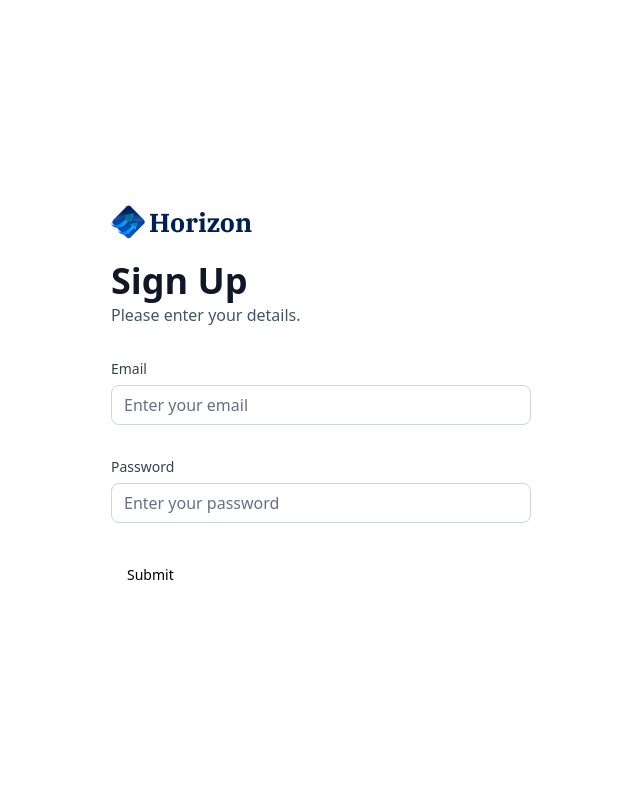
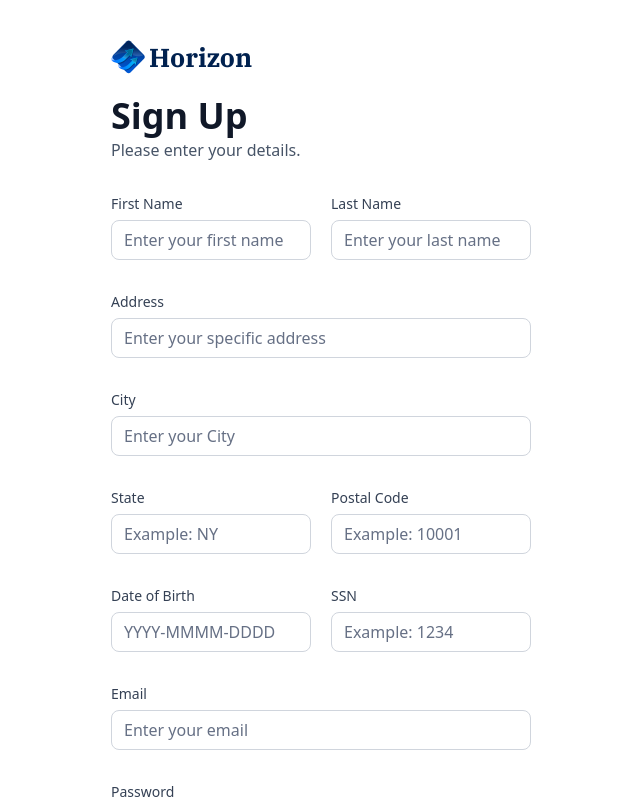
Before and after one commit to mohamed-helmy22020/banking, a Next.js app: page /sign-up in a window 1280 px wide. Shown: the top 800 px of the page, without its empty margins (319-959 px from the left). Built offline with nearby package versions, Linux system fonts and the light colour scheme.

Commit message:
implement sign up component

```diff
--- a/components/AuthForm.tsx
+++ b/components/AuthForm.tsx
@@ -2,32 +2,55 @@
 import Image from "next/image";
 import Link from "next/link";
 import { useState } from "react";
-import { z } from "zod";
+import { promise, z } from "zod";
 import { zodResolver } from "@hookform/resolvers/zod";
 import { useForm } from "react-hook-form";
 import { Button } from "@/components/ui/button";
 import { Form } from "@/components/ui/form";
 import CustomInput from "./CustomInput";
 import { authFormSchema } from "@/lib/utils";
+import { Loader2 } from "lucide-react";
+import { useRouter } from "next/navigation";
+import { signIn, signUp } from "@/lib/actions/user.actions";
 
 const AuthForm = ({ type }: { type: string }) => {
+    const router = useRouter();
     const [user, setUser] = useState(null);
+    const [isLoading, setIsLoading] = useState(false);
 
-    // 1. Define your form.
-    const form = useForm<z.infer<typeof authFormSchema>>({
-        resolver: zodResolver(authFormSchema),
+    const formSchema = authFormSchema(type);
+
+    const form = useForm<z.infer<typeof formSchema>>({
+        resolver: zodResolver(formSchema),
         defaultValues: {
             email: "",
             password: "",
         },
     });
 
-    // 2. Define a submit handler.
-    function onSubmit(values: z.infer<typeof authFormSchema>) {
-        // Do something with the form values.
-        // ✅ This will be type-safe and validated.
-        console.log(values);
-    }
+    const onSubmit = async (data: z.infer<typeof formSchema>) => {
+        setIsLoading(true);
+        try {
+            if (type === "sign-up") {
+                const newUser = await signUp(data);
+                setUser(newUser);
+            }
+
+            if (type === "sign-in") {
+                const response = await signIn({
+                    email: data.email,
+                    password: data.password,
+                });
+                if (response) {
+                    router.push("/");
+                }
+            }
+        } catch (error) {
+            console.log(error);
+        } finally {
+            setIsLoading(false);
+        }
+    };
     return (
         <section className="auth-form">
             <header className="flex flex-col gap-5 max-md:gap-8">
@@ -69,6 +92,72 @@ const AuthForm = ({ type }: { type: string }) => {
                             onSubmit={form.handleSubmit(onSubmit)}
                             className="space-y-8"
                         >
+                            {type === "sign-up" && (
+                                <>
+                                    <div className="flex gap-5">
+                                        <CustomInput
+                                            control={form.control}
+                                            name="firstName"
+                                            label="First Name"
+                                            placeholder="Enter your first name"
+                                            type="text"
+                                        />
+                                        <CustomInput
+                                            control={form.control}
+                                            name="lastName"
+                                            label="Last Name"
+                                            placeholder="Enter your last name"
+                                            type="text"
+                                        />
+                                    </div>
+                                    <CustomInput
+                                        control={form.control}
+                                        name="address1"
+                                        label="Address"
+                                        placeholder="Enter your specific address"
+                                        type="text"
+                                    />
+                                    <CustomInput
+                                        control={form.control}
+                                        name="city"
+                                        label="City"
+                                        placeholder="Enter your City"
+                                        type="text"
+                                    />
+                                    <div className="flex gap-5">
+                                        <CustomInput
+                                            control={form.control}
+                                            name="state"
+                                            label="State"
+                                            placeholder="Example: NY"
+                                            type="text"
+                                        />
+                                        <CustomInput
+                                            control={form.control}
+                                            name="postalCode"
+                                            label="Postal Code"
+                                            placeholder="Example: 10001"
+                                            type="text"
+                                        />
+                                    </div>
+                                    <div className="flex gap-5">
+                                        <CustomInput
+                                            control={form.control}
+                                            name="dateOfBirth"
+                                            label="Date of Birth"
+                                            placeholder="YYYY-MMMM-DDDD"
+                                            type="text"
+                                        />
+                                        <CustomInput
+                                            control={form.control}
+                                            name="ssn"
+                                            label="SSN"
+                                            placeholder="Example: 1234"
+                                            type="text"
+                                        />
+                                    </div>
+                                </>
+                            )}
                             <CustomInput
                                 control={form.control}
                                 name="email"
@@ -83,9 +172,42 @@ const AuthForm = ({ type }: { type: string }) => {
                                 placeholder="Enter your password"
                                 type="password"
                             />
-                            <Button type="submit">Submit</Button>
+                            <div className="flex flex-col gap-4">
+                                <Button
+                                    type="submit"
+                                    className="form-btn"
+                                    disabled={isLoading}
+                                >
+                                    {isLoading ? (
+                                        <>
+                                            <Loader2
+                                                size={20}
+                                                className="animate-spin"
+                                            />
+                                            &nbsp;Loading...
+                                        </>
+                                    ) : type === "sign-in" ? (
+                                        "Sign In"
+                                    ) : (
+                                        "Sign Up"
+                                    )}
+                                </Button>
+                            </div>
                         </form>
                     </Form>
+                    <footer className="flex justify-center gap-1">
+                        <p className="text-14 font-normal text-gray-600">
+                            {type === "sign-in"
+                                ? "Don't have an account?"
+                                : "Already have an account?"}
+                        </p>
+                        <Link
+                            href={type === "sign-in" ? "/sign-up" : "/sign-in"}
+                            className="form-link"
+                        >
+                            {type === "sign-in" ? "Sign Up" : "Sign In"}
+                        </Link>
+                    </footer>
                 </>
             )}
         </section>
--- a/components/CustomInput.tsx
+++ b/components/CustomInput.tsx
@@ -5,9 +5,11 @@ import { Control, FieldPath } from "react-hook-form";
 import { z } from "zod";
 import { authFormSchema } from "@/lib/utils";
 
+const formSchema = authFormSchema("sign-up");
+
 type CustomInputType = {
-    control: Control<z.infer<typeof authFormSchema>>;
-    name: FieldPath<z.infer<typeof authFormSchema>>;
+    control: Control<z.infer<typeof formSchema>>;
+    name: FieldPath<z.infer<typeof formSchema>>;
     label: string;
     placeholder: string;
     type?: string;
--- /dev/null
+++ b/lib/actions/user.actions.ts
@@ -0,0 +1,15 @@
+"use server";
+
+export const signIn = async () => {
+    try {
+    } catch (error) {
+        console.log(error);
+    }
+};
+
+export const signUp = async (userData: SignUpParams) => {
+    try {
+    } catch (error) {
+        console.log(error);
+    }
+};
--- a/lib/utils.ts
+++ b/lib/utils.ts
@@ -8,10 +8,31 @@ export function cn(...inputs: ClassValue[]) {
     return twMerge(clsx(inputs));
 }
 
-export const authFormSchema = z.object({
-    email: z.string().email(),
-    password: z.string().min(8),
-});
+export const authFormSchema = (type: string) =>
+    z.object({
+        //sign up
+        firstName:
+            type === "sign-in" ? z.string().optional() : z.string().min(3),
+        lastName:
+            type === "sign-in" ? z.string().optional() : z.string().min(3),
+        address1:
+            type === "sign-in" ? z.string().optional() : z.string().max(50),
+        city: type === "sign-in" ? z.string().optional() : z.string().max(50),
+        state:
+            type === "sign-in"
+                ? z.string().optional()
+                : z.string().min(2).max(2),
+        postalCode:
+            type === "sign-in"
+                ? z.string().optional()
+                : z.string().min(3).max(6),
+        dateOfBirth:
+            type === "sign-in" ? z.string().optional() : z.string().min(3),
+        ssn: type === "sign-in" ? z.string().optional() : z.string().min(3),
+        //both
+        email: z.string().email(),
+        password: z.string().min(8),
+    });
 
 // FORMAT DATE TIME
 export const formatDateTime = (dateString: Date) => {
```
